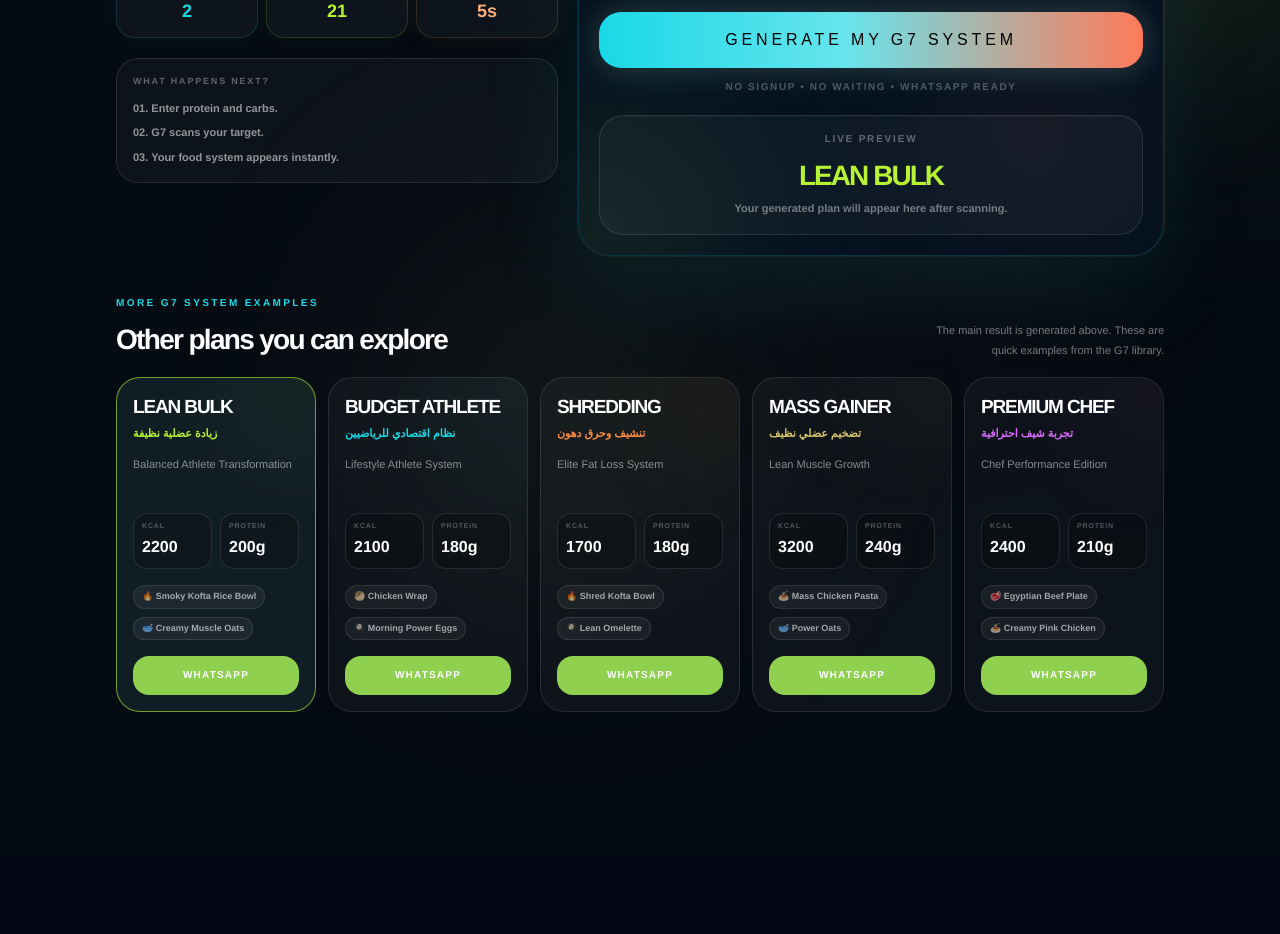
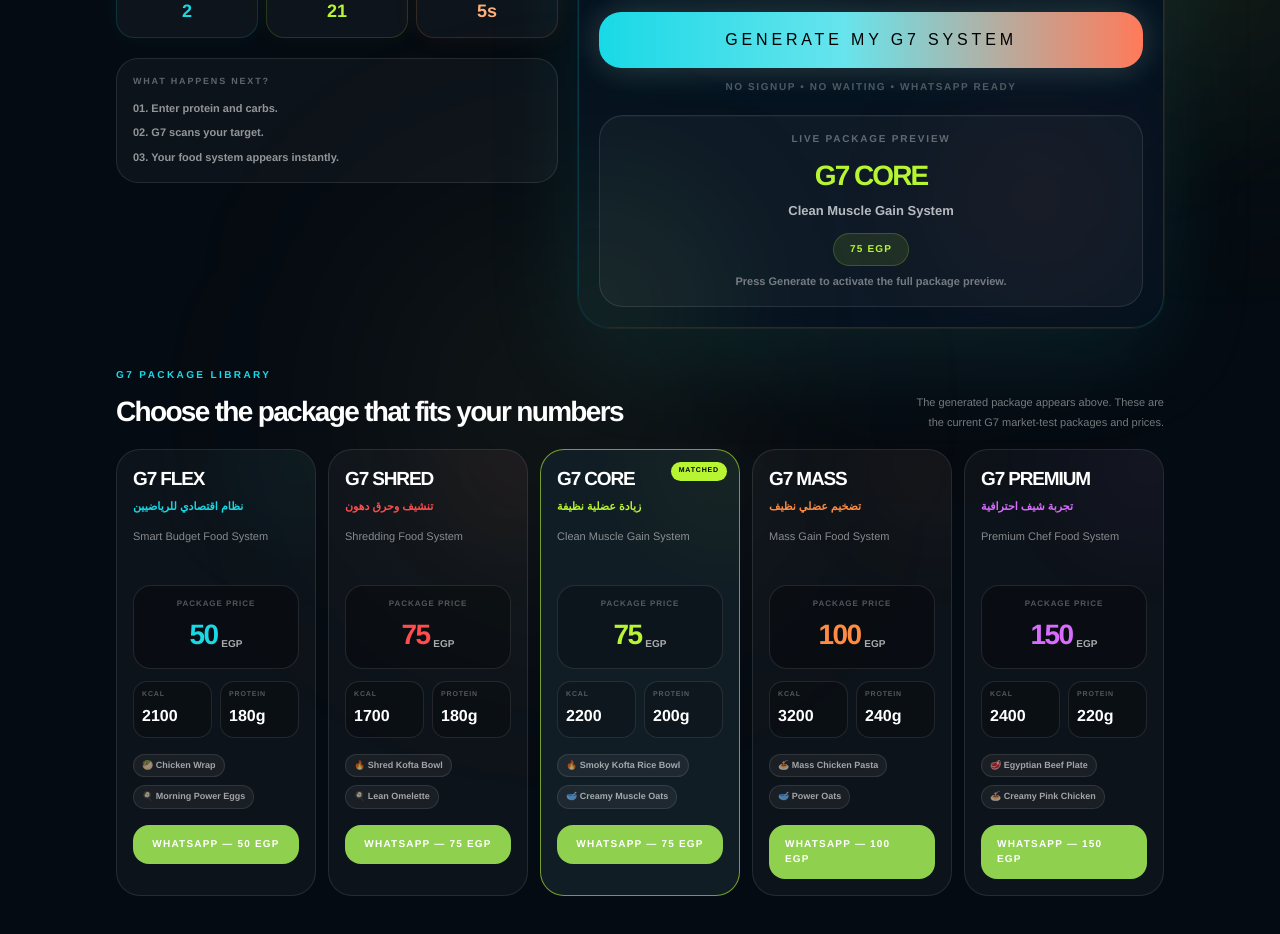
Before and after one commit to ammsofia11-wq/g7-mvpos, a Next.js app: page /join in a window 1280 px wide. Shown: the part 400-1334 px from the top of the page. Before the commit the page ends 1256 px from the top, so only its background shows below. Built offline with nearby package versions, Linux system fonts and the light colour scheme.

Commit message:
Update join page package pricing and generation preview

```diff
--- a/app/join/page.tsx
+++ b/app/join/page.tsx
@@ -1,45 +1,26 @@
 "use client"
 
-import { useMemo, useState } from "react"
+import { useEffect, useMemo, useState } from "react"
 
 const WHATSAPP_NUMBER = "201128442058"
 
 const G7_SYSTEMS = [
   {
-    id: "lean-bulk",
-    name: "LEAN BULK",
-    subtitle: "Balanced Athlete Transformation",
-    arabic: "زيادة عضلية نظيفة",
-    calories: 2200,
-    protein: 200,
-    carbs: 180,
-    price: 75,
-    color: "#B7F532",
-    warmColor: "#FFB07A",
-    promise: "Build lean muscle with controlled carbs, high protein, and real food variety.",
-    output: "7-day lean bulk food system with 21 meals, simple cooking steps, and grocery list.",
-    meals: [
-      "🔥 Smoky Kofta Rice Bowl",
-      "🥣 Creamy Muscle Oats",
-      "🍝 Italian Chicken Pasta",
-      "🥙 Lean Hawawshi",
-      "🐟 Tuna Rice Reset",
-      "🍗 Cajun Chicken Potato",
-    ],
-  },
-  {
     id: "budget-athlete",
-    name: "BUDGET ATHLETE",
-    subtitle: "Lifestyle Athlete System",
+    name: "G7 FLEX",
+    label: "BUDGET ATHLETE",
+    subtitle: "Smart Budget Food System",
     arabic: "نظام اقتصادي للرياضيين",
     calories: 2100,
     protein: 180,
-    carbs: 160,
+    carbs: 200,
     price: 50,
     color: "#19D9E6",
     warmColor: "#FFB07A",
-    promise: "A smart affordable system for gym clients who want results without expensive food.",
-    output: "7-day budget athlete system using simple ingredients and practical meal prep.",
+    promise:
+      "A smart affordable system for gym clients who want results without expensive food.",
+    output:
+      "7-day budget athlete system with 21 meals, shopping list, simple prep steps, and portion guidance.",
     meals: [
       "🥙 Chicken Wrap",
       "🍳 Morning Power Eggs",
@@ -51,17 +32,20 @@ const G7_SYSTEMS = [
   },
   {
     id: "shredding",
-    name: "SHREDDING",
-    subtitle: "Elite Fat Loss System",
+    name: "G7 SHRED",
+    label: "SHREDDING",
+    subtitle: "Shredding Food System",
     arabic: "تنشيف وحرق دهون",
     calories: 1700,
     protein: 180,
-    carbs: 120,
+    carbs: 140,
     price: 75,
-    color: "#FF8C42",
-    warmColor: "#FF5A4F",
-    promise: "High protein, lower carbs, controlled calories, and meals that still feel exciting.",
-    output: "7-day shredding system with filling meals, lean proteins, and fat-loss structure.",
+    color: "#FF4D4D",
+    warmColor: "#FF8C42",
+    promise:
+      "High protein, controlled carbs, lower calories, and meals that still feel exciting.",
+    output:
+      "7-day shredding system with filling meals, lean proteins, controlled carbs, and fat-loss structure.",
     meals: [
       "🔥 Shred Kofta Bowl",
       "🍳 Lean Omelette",
@@ -72,18 +56,46 @@ const G7_SYSTEMS = [
     ],
   },
   {
+    id: "lean-bulk",
+    name: "G7 CORE",
+    label: "LEAN BULK",
+    subtitle: "Clean Muscle Gain System",
+    arabic: "زيادة عضلية نظيفة",
+    calories: 2200,
+    protein: 200,
+    carbs: 180,
+    price: 75,
+    color: "#B7F532",
+    warmColor: "#FFB07A",
+    promise:
+      "Build lean muscle with controlled carbs, high protein, and real food variety.",
+    output:
+      "7-day clean muscle gain system with 21 meals, cooking steps, portion map, and grocery list.",
+    meals: [
+      "🔥 Smoky Kofta Rice Bowl",
+      "🥣 Creamy Muscle Oats",
+      "🍝 Italian Chicken Pasta",
+      "🥙 Lean Hawawshi",
+      "🐟 Tuna Rice Reset",
+      "🍗 Cajun Chicken Potato",
+    ],
+  },
+  {
     id: "mass-gainer",
-    name: "MASS GAINER",
-    subtitle: "Lean Muscle Growth",
+    name: "G7 MASS",
+    label: "MASS GAINER",
+    subtitle: "Mass Gain Food System",
     arabic: "تضخيم عضلي نظيف",
     calories: 3200,
     protein: 240,
-    carbs: 300,
+    carbs: 320,
     price: 100,
-    color: "#D8C56A",
+    color: "#FF8C42",
     warmColor: "#FFB07A",
-    promise: "A higher calorie system for athletes who need serious fuel without eating randomly.",
-    output: "7-day mass gain system with high-calorie meals, controlled protein, and smart carbs.",
+    promise:
+      "A higher calorie system for athletes who need serious fuel without eating randomly.",
+    output:
+      "7-day mass gain system with high-calorie meals, controlled protein, smart carbs, and weekly prep.",
     meals: [
       "🍝 Mass Chicken Pasta",
       "🥣 Power Oats",
@@ -95,17 +107,20 @@ const G7_SYSTEMS = [
   },
   {
     id: "premium-chef",
-    name: "PREMIUM CHEF",
-    subtitle: "Chef Performance Edition",
+    name: "G7 PREMIUM",
+    label: "PREMIUM CHEF",
+    subtitle: "Premium Chef Food System",
     arabic: "تجربة شيف احترافية",
     calories: 2400,
-    protein: 210,
-    carbs: 200,
+    protein: 220,
+    carbs: 220,
     price: 150,
     color: "#D96CFF",
     warmColor: "#FFB07A",
-    promise: "A premium chef-style food system for people who want taste, structure, and variety.",
-    output: "7-day premium chef system with elevated meals, flavor rotation, and smart prep.",
+    promise:
+      "A premium chef-style food system for people who want taste, structure, and variety.",
+    output:
+      "7-day premium chef system with elevated meals, flavor rotation, smart prep, and a premium food experience.",
     meals: [
       "🥩 Egyptian Beef Plate",
       "🍝 Creamy Pink Chicken",
@@ -115,7 +130,7 @@ const G7_SYSTEMS = [
       "🍗 Chef Chicken Bowl",
     ],
   },
-]
+] as const
 
 const scanSteps = [
   "Reading protein target...",
@@ -125,43 +140,35 @@ const scanSteps = [
 ]
 
 const quickPresets = [
-  {
-    label: "200P / 150C",
-    protein: "200",
-    carbs: "150",
-  },
-  {
-    label: "180P / 120C",
-    protein: "180",
-    carbs: "120",
-  },
-  {
-    label: "240P / 300C",
-    protein: "240",
-    carbs: "300",
-  },
+  { label: "200P / 150C", protein: "200", carbs: "150" },
+  { label: "180P / 120C", protein: "180", carbs: "120" },
+  { label: "240P / 300C", protein: "240", carbs: "300" },
 ]
 
 type G7System = (typeof G7_SYSTEMS)[number]
 
 function getSystemFromNumbers(proteinValue: number, carbValue: number) {
-  if (proteinValue >= 220 && carbValue >= 250) {
+  if (!proteinValue || !carbValue) {
+    return G7_SYSTEMS.find((system) => system.id === "lean-bulk") ?? G7_SYSTEMS[0]
+  }
+
+  if (proteinValue >= 230 && carbValue >= 260) {
     return G7_SYSTEMS.find((system) => system.id === "mass-gainer") ?? G7_SYSTEMS[0]
   }
 
-  if (proteinValue >= 200 && carbValue <= 220) {
+  if (proteinValue >= 210 && carbValue >= 170) {
+    return G7_SYSTEMS.find((system) => system.id === "premium-chef") ?? G7_SYSTEMS[0]
+  }
+
+  if (proteinValue >= 190 && carbValue >= 150) {
     return G7_SYSTEMS.find((system) => system.id === "lean-bulk") ?? G7_SYSTEMS[0]
   }
 
-  if (proteinValue >= 180 && carbValue <= 160) {
+  if (proteinValue >= 170 && carbValue <= 150) {
     return G7_SYSTEMS.find((system) => system.id === "shredding") ?? G7_SYSTEMS[0]
   }
 
-  if (proteinValue <= 170) {
-    return G7_SYSTEMS.find((system) => system.id === "budget-athlete") ?? G7_SYSTEMS[0]
-  }
-
-  return G7_SYSTEMS.find((system) => system.id === "premium-chef") ?? G7_SYSTEMS[0]
+  return G7_SYSTEMS.find((system) => system.id === "budget-athlete") ?? G7_SYSTEMS[0]
 }
 
 export default function JoinPage() {
@@ -169,7 +176,10 @@ export default function JoinPage() {
   const [carbs, setCarbs] = useState("")
   const [isAnalyzing, setIsAnalyzing] = useState(false)
   const [engineActivated, setEngineActivated] = useState(false)
-  const [selectedSystem, setSelectedSystem] = useState<G7System>(G7_SYSTEMS[0])
+  const [activeStep, setActiveStep] = useState(0)
+  const [selectedSystem, setSelectedSystem] = useState<G7System>(
+    G7_SYSTEMS.find((system) => system.id === "lean-bulk") ?? G7_SYSTEMS[0]
+  )
 
   const detectedSystem = useMemo(() => {
     const proteinValue = Number(protein)
@@ -180,23 +190,35 @@ export default function JoinPage() {
     return getSystemFromNumbers(proteinValue, carbValue)
   }, [protein, carbs, selectedSystem])
 
+  useEffect(() => {
+    if (!isAnalyzing) return
+
+    const timers = scanSteps.map((_, index) =>
+      window.setTimeout(() => {
+        setActiveStep(index)
+      }, index * 360)
+    )
+
+    return () => {
+      timers.forEach((timer) => window.clearTimeout(timer))
+    }
+  }, [isAnalyzing])
+
   function buildWhatsappLink(system: G7System) {
     const message = `
 السلام عليكم 👋
 
 أنا جربت G7 Coach Numbers Engine.
 
+الأرقام:
+Protein: ${protein || system.protein}g
+Carbs: ${carbs || system.carbs}g
+
 النظام المقترح:
-${system.name}
+${system.name} - ${system.subtitle}
 
-الهدف:
-${system.subtitle}
-
-Protein:
-${protein || system.protein}g
-
-Carbs:
-${carbs || system.carbs}g
+السعر:
+${system.price} EGP
 
 أريد استلام نظام G7 الكامل:
 7 أيام / 21 وجبة / طريقة التحضير الأسبوعية / قائمة المشتريات.
@@ -206,30 +228,42 @@ ${carbs || system.carbs}g
   }
 
   function runG7Engine() {
-    const finalProtein = protein || "200"
-    const finalCarbs = carbs || "150"
+    const finalProtein = protein.trim() || "200"
+    const finalCarbs = carbs.trim() || "150"
 
     const proteinValue = Number(finalProtein)
     const carbValue = Number(finalCarbs)
 
-    if (!proteinValue || !carbValue) return
+    if (!proteinValue || !carbValue) {
+      setEngineActivated(false)
+      return
+    }
+
+    const generatedSystem = getSystemFromNumbers(proteinValue, carbValue)
 
     setProtein(finalProtein)
     setCarbs(finalCarbs)
+    setSelectedSystem(generatedSystem)
     setEngineActivated(false)
     setIsAnalyzing(true)
+    setActiveStep(0)
 
-    setTimeout(() => {
-      setSelectedSystem(getSystemFromNumbers(proteinValue, carbValue))
+    window.setTimeout(() => {
       setIsAnalyzing(false)
       setEngineActivated(true)
-    }, 1200)
+      setSelectedSystem(generatedSystem)
+    }, 1700)
   }
 
   function applyPreset(preset: (typeof quickPresets)[number]) {
+    const presetSystem = getSystemFromNumbers(Number(preset.protein), Number(preset.carbs))
+
     setProtein(preset.protein)
     setCarbs(preset.carbs)
+    setSelectedSystem(presetSystem)
     setEngineActivated(false)
+    setIsAnalyzing(false)
+    setActiveStep(0)
   }
 
   const smartWhatsappLink = useMemo(
@@ -398,6 +432,7 @@ ${carbs || system.carbs}g
                     <button
                       key={preset.label}
                       onClick={() => applyPreset(preset)}
+                      type="button"
                       className="rounded-full border border-white/10 bg-white/[0.05] px-3 py-2 text-[10px] font-black uppercase tracking-[0.12em] text-white/60 transition hover:border-[#FF7A59]/35 hover:bg-[#FF7A59]/8 hover:text-[#FFB07A]"
                     >
                       {preset.label}
@@ -428,8 +463,18 @@ ${carbs || system.carbs}g
                         type="number"
                         value={protein}
                         onChange={(event) => {
-                          setProtein(event.target.value)
+                          const nextValue = event.target.value
+                          setProtein(nextValue)
                           setEngineActivated(false)
+                          setIsAnalyzing(false)
+                          setActiveStep(0)
+
+                          const proteinValue = Number(nextValue)
+                          const carbValue = Number(carbs)
+
+                          if (proteinValue && carbValue) {
+                            setSelectedSystem(getSystemFromNumbers(proteinValue, carbValue))
+                          }
                         }}
                         placeholder="200"
                         className="w-full bg-transparent text-center text-[42px] font-black tracking-[-0.08em] text-white outline-none placeholder:text-white/12"
@@ -463,8 +508,18 @@ ${carbs || system.carbs}g
                         type="number"
                         value={carbs}
                         onChange={(event) => {
-                          setCarbs(event.target.value)
+                          const nextValue = event.target.value
+                          setCarbs(nextValue)
                           setEngineActivated(false)
+                          setIsAnalyzing(false)
+                          setActiveStep(0)
+
+                          const proteinValue = Number(protein)
+                          const carbValue = Number(nextValue)
+
+                          if (proteinValue && carbValue) {
+                            setSelectedSystem(getSystemFromNumbers(proteinValue, carbValue))
+                          }
                         }}
                         placeholder="150"
                         className="w-full bg-transparent text-center text-[42px] font-black tracking-[-0.08em] text-white outline-none placeholder:text-white/12"
@@ -479,7 +534,9 @@ ${carbs || system.carbs}g
 
                 <button
                   onClick={runG7Engine}
-                  className="mt-5 flex w-full items-center justify-center rounded-[22px] px-5 py-4 text-[11px] font-black uppercase tracking-[0.18em] text-black transition hover:scale-[1.01] md:px-7 md:text-[12px] md:tracking-[0.24em]"
+                  type="button"
+                  disabled={isAnalyzing}
+                  className="mt-5 flex w-full items-center justify-center rounded-[22px] px-5 py-4 text-[11px] font-black uppercase tracking-[0.18em] text-black transition hover:scale-[1.01] disabled:cursor-not-allowed disabled:opacity-80 md:px-7 md:text-[12px] md:tracking-[0.24em]"
                   style={{
                     background:
                       "linear-gradient(90deg, #19D9E6 0%, #67E4ED 45%, #FF7A59 100%)",
@@ -508,7 +565,11 @@ ${carbs || system.carbs}g
                       {scanSteps.map((step, index) => (
                         <div
                           key={step}
-                          className="rounded-[14px] border border-white/10 bg-white/[0.04] px-3 py-2 text-[11px] font-bold text-white/70"
+                          className={`rounded-[14px] border px-3 py-2 text-[11px] font-bold transition ${
+                            index <= activeStep
+                              ? "border-[#B7F532]/25 bg-[#B7F532]/10 text-white"
+                              : "border-white/10 bg-white/[0.04] text-white/35"
+                          }`}
                         >
                           <span className="mr-2 text-[#FFB07A]">
                             0{index + 1}
@@ -533,8 +594,15 @@ ${carbs || system.carbs}g
                         Generated Plan Preview
                       </p>
 
+                      <div className="mt-3 inline-flex items-center gap-2 rounded-full border border-[#B7F532]/25 bg-[#B7F532]/10 px-4 py-2">
+                        <span className="h-2 w-2 rounded-full bg-[#B7F532] shadow-[0_0_14px_rgba(183,245,50,0.8)]" />
+                        <p className="text-[9px] font-black uppercase tracking-[0.16em] text-[#B7F532]">
+                          Generated package
+                        </p>
+                      </div>
+
                       <h3
-                        className="mt-2 text-[36px] font-black tracking-[-0.09em] md:text-[40px]"
+                        className="mt-3 text-[38px] font-black tracking-[-0.09em] md:text-[44px]"
                         style={{
                           color: selectedSystem.color,
                         }}
@@ -542,18 +610,36 @@ ${carbs || system.carbs}g
                         {selectedSystem.name}
                       </h3>
 
-                      <p className="mt-1 text-[13px] font-bold text-white/58">
+                      <p className="mt-1 text-[14px] font-black text-white">
+                        {selectedSystem.subtitle}
+                      </p>
+
+                      <p className="mt-2 text-[13px] font-bold leading-6 text-white/58">
                         {selectedSystem.promise}
                       </p>
                     </div>
 
-                    <div className="mt-5 grid grid-cols-3 gap-2">
+                    <div className="mt-5 grid grid-cols-2 gap-2 md:grid-cols-4">
+                      <div className="rounded-[18px] border border-white/10 bg-black/20 p-3 text-center">
+                        <p className="text-[8px] font-black uppercase tracking-[0.12em] text-white/30">
+                          Price
+                        </p>
+
+                        <p className="mt-1 text-[22px] font-black text-[#B7F532]">
+                          {selectedSystem.price}
+                        </p>
+
+                        <p className="text-[8px] font-black uppercase tracking-[0.12em] text-white/35">
+                          EGP
+                        </p>
+                      </div>
+
                       <div className="rounded-[18px] border border-white/10 bg-black/20 p-3 text-center">
                         <p className="text-[8px] font-black uppercase tracking-[0.12em] text-white/30">
                           Calories
                         </p>
 
-                        <p className="mt-1 text-[20px] font-black text-white">
+                        <p className="mt-1 text-[22px] font-black text-white">
                           {selectedSystem.calories}
                         </p>
                       </div>
@@ -563,7 +649,7 @@ ${carbs || system.carbs}g
                           Protein
                         </p>
 
-                        <p className="mt-1 text-[20px] font-black text-[#19D9E6]">
+                        <p className="mt-1 text-[22px] font-black text-[#19D9E6]">
                           {protein || selectedSystem.protein}g
                         </p>
                       </div>
@@ -573,7 +659,7 @@ ${carbs || system.carbs}g
                           Carbs
                         </p>
 
-                        <p className="mt-1 text-[20px] font-black text-[#FFB07A]">
+                        <p className="mt-1 text-[22px] font-black text-[#FFB07A]">
                           {carbs || selectedSystem.carbs}g
                         </p>
                       </div>
@@ -620,7 +706,7 @@ ${carbs || system.carbs}g
 
                     <div className="mt-4 rounded-[22px] border border-white/10 bg-black/20 p-4">
                       <p className="text-[9px] font-black uppercase tracking-[0.18em] text-[#19D9E6]">
-                        Meal preview from your plan
+                        Meal preview from your package
                       </p>
 
                       <div className="mt-3 grid gap-2 md:grid-cols-2">
@@ -641,7 +727,7 @@ ${carbs || system.carbs}g
                       rel="noreferrer"
                       className="mx-auto mt-5 flex w-full items-center justify-center rounded-[20px] bg-[#8FD14F] px-7 py-4 text-[11px] font-black uppercase tracking-[0.18em] text-black transition hover:scale-[1.01]"
                     >
-                      Send This Plan To WhatsApp
+                      Send {selectedSystem.name} To WhatsApp
                     </a>
                   </div>
                 ) : (
@@ -652,7 +738,7 @@ ${carbs || system.carbs}g
                     }}
                   >
                     <p className="text-[10px] font-black uppercase tracking-[0.18em] text-white/35">
-                      Live Preview
+                      Live Package Preview
                     </p>
 
                     <p
@@ -664,8 +750,18 @@ ${carbs || system.carbs}g
                       {heroSystem.name}
                     </p>
 
-                    <p className="mt-1 text-[11px] font-semibold text-white/42">
-                      Your generated plan will appear here after scanning.
+                    <p className="mt-1 text-[13px] font-black text-white/70">
+                      {heroSystem.subtitle}
+                    </p>
+
+                    <div className="mx-auto mt-3 flex w-fit items-center gap-2 rounded-full border border-[#B7F532]/20 bg-[#B7F532]/10 px-4 py-2">
+                      <p className="text-[10px] font-black uppercase tracking-[0.12em] text-[#B7F532]">
+                        {heroSystem.price} EGP
+                      </p>
+                    </div>
+
+                    <p className="mt-2 text-[11px] font-semibold text-white/42">
+                      Press Generate to activate the full package preview.
                     </p>
                   </div>
                 )}
@@ -678,17 +774,17 @@ ${carbs || system.carbs}g
           <div className="mb-4 flex flex-col gap-3 md:flex-row md:items-end md:justify-between">
             <div>
               <p className="text-[10px] font-black uppercase tracking-[0.24em] text-[#19D9E6]">
-                More G7 System Examples
+                G7 Package Library
               </p>
 
               <h2 className="mt-2 text-[28px] font-black tracking-[-0.06em] text-white">
-                Other plans you can explore
+                Choose the package that fits your numbers
               </h2>
             </div>
 
-            <p className="max-w-[230px] text-[11px] leading-5 text-white/45 md:text-right">
-              The main result is generated above. These are quick examples from
-              the G7 library.
+            <p className="max-w-[260px] text-[11px] leading-5 text-white/45 md:text-right">
+              The generated package appears above. These are the current G7
+              market-test packages and prices.
             </p>
           </div>
 
@@ -713,6 +809,12 @@ ${carbs || system.carbs}g
                     }}
                   />
 
+                  {selected ? (
+                    <div className="absolute right-3 top-3 rounded-full bg-[#B7F532] px-2 py-1 text-[7px] font-black uppercase tracking-[0.12em] text-black">
+                      Matched
+                    </div>
+                  ) : null}
+
                   <div className="relative z-10">
                     <h3 className="text-[19px] font-black tracking-[-0.06em] text-white">
                       {system.name}
@@ -731,7 +833,25 @@ ${carbs || system.carbs}g
                       {system.subtitle}
                     </p>
 
-                    <div className="mt-4 grid grid-cols-2 gap-2">
+                    <div className="mt-4 rounded-[18px] border border-white/10 bg-black/25 p-3 text-center">
+                      <p className="text-[8px] font-black uppercase tracking-[0.12em] text-white/30">
+                        Package price
+                      </p>
+
+                      <div className="mt-1 flex items-end justify-center gap-1">
+                        <p
+                          className="text-[28px] font-black tracking-[-0.06em]"
+                          style={{ color: system.color }}
+                        >
+                          {system.price}
+                        </p>
+                        <p className="mb-1 text-[10px] font-black text-white/65">
+                          EGP
+                        </p>
+                      </div>
+                    </div>
+
+                    <div className="mt-3 grid grid-cols-2 gap-2">
                       <div className="rounded-[14px] border border-white/10 bg-black/20 p-2">
                         <p className="text-[7px] font-black uppercase tracking-[0.12em] text-white/30">
                           kcal
@@ -771,7 +891,7 @@ ${carbs || system.carbs}g
                       onClick={() => setSelectedSystem(system)}
                       className="mt-4 flex w-full items-center justify-center rounded-[16px] bg-[#8FD14F] px-4 py-3 text-[10px] font-black uppercase tracking-[0.12em] text-black transition hover:scale-[1.02]"
                     >
-                      WhatsApp
+                      WhatsApp — {system.price} EGP
                     </a>
                   </div>
                 </div>
@@ -788,7 +908,7 @@ ${carbs || system.carbs}g
           rel="noreferrer"
           className="flex w-full items-center justify-center rounded-[18px] bg-[#8FD14F] px-5 py-4 text-[12px] font-black uppercase tracking-[0.16em] text-black"
         >
-          WhatsApp — {selectedSystem.name}
+          WhatsApp — {selectedSystem.name} • {selectedSystem.price} EGP
         </a>
       </div>
     </main>
```
